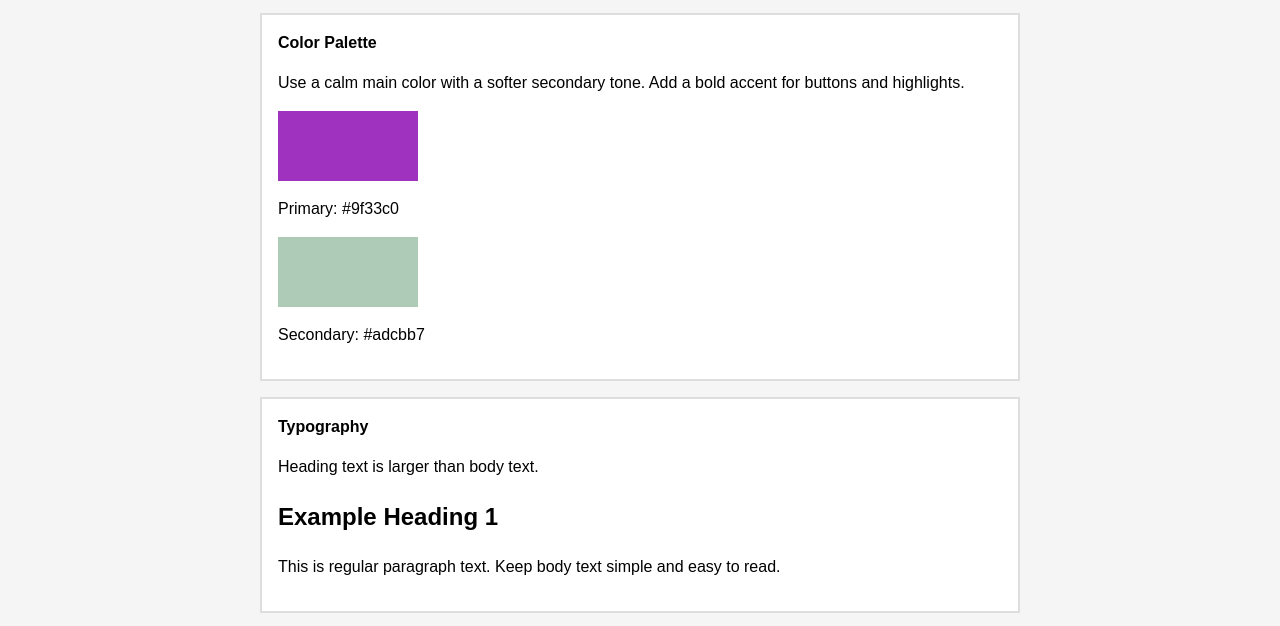
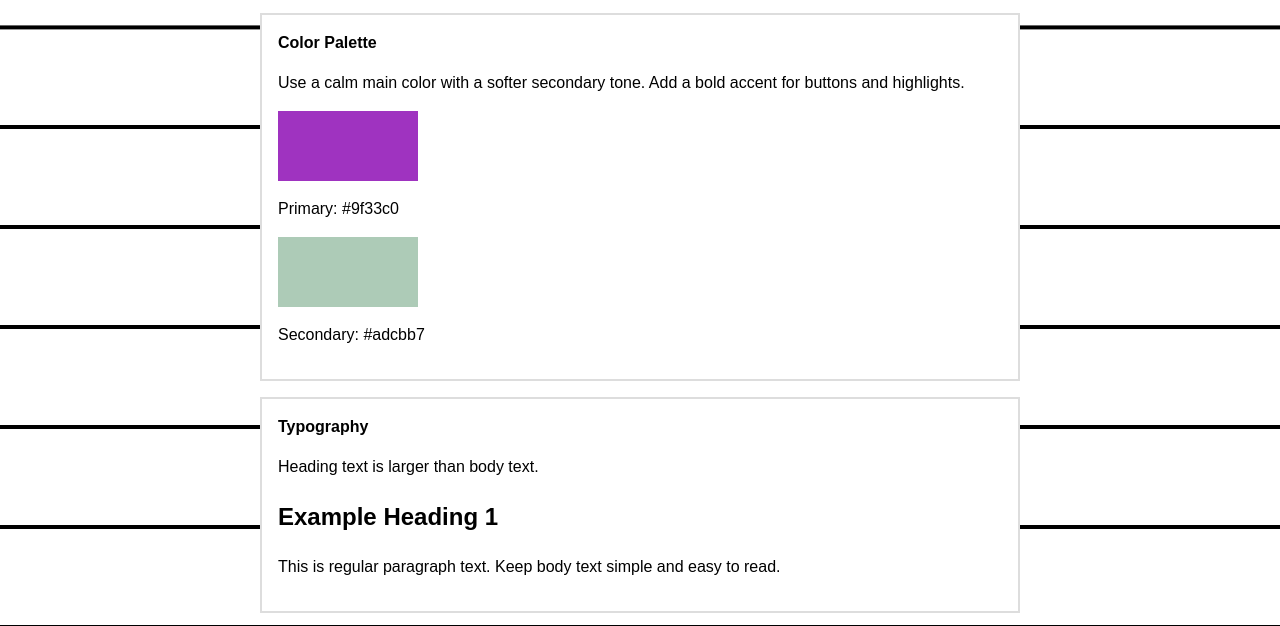
Before and after one commit to LJP-Zer0/nextech-project, a plain HTML site: page style-guide.html in a window 1280 px wide. Shown: the part 142-768 px from the top of the page. Drawn offline with Linux system fonts and the light colour scheme.

Commit message:
changed style

```diff
--- a/style-guide.html
+++ b/style-guide.html
@@ -14,7 +14,8 @@
         padding: 24px;
         font-family: Arial, sans-serif;
         line-height: 1.5;
-        background-color: #f5f5f5;
+        background-image:url("NB Background.png");
+      background-position: right top;
       }
 
       main {
```
